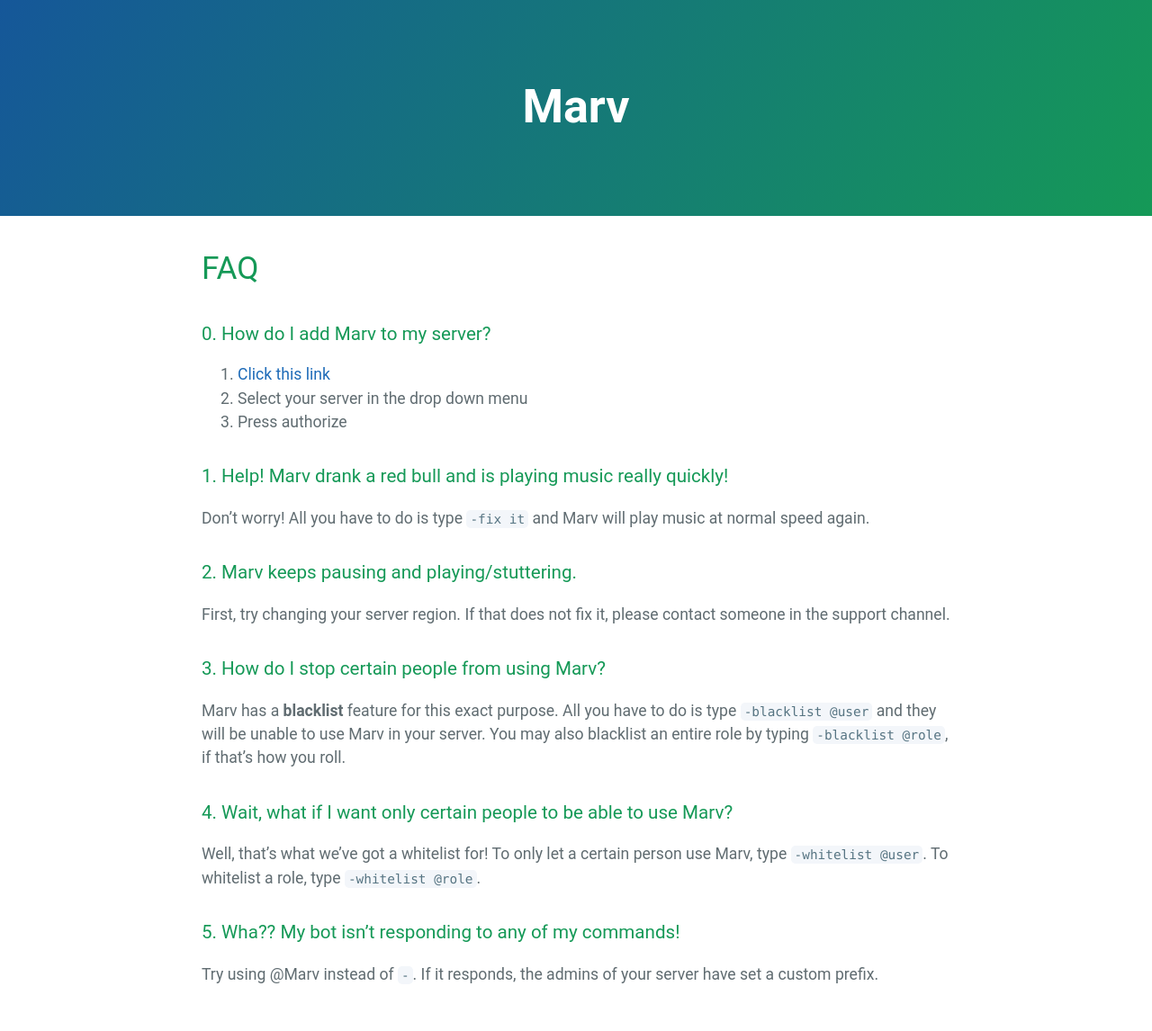
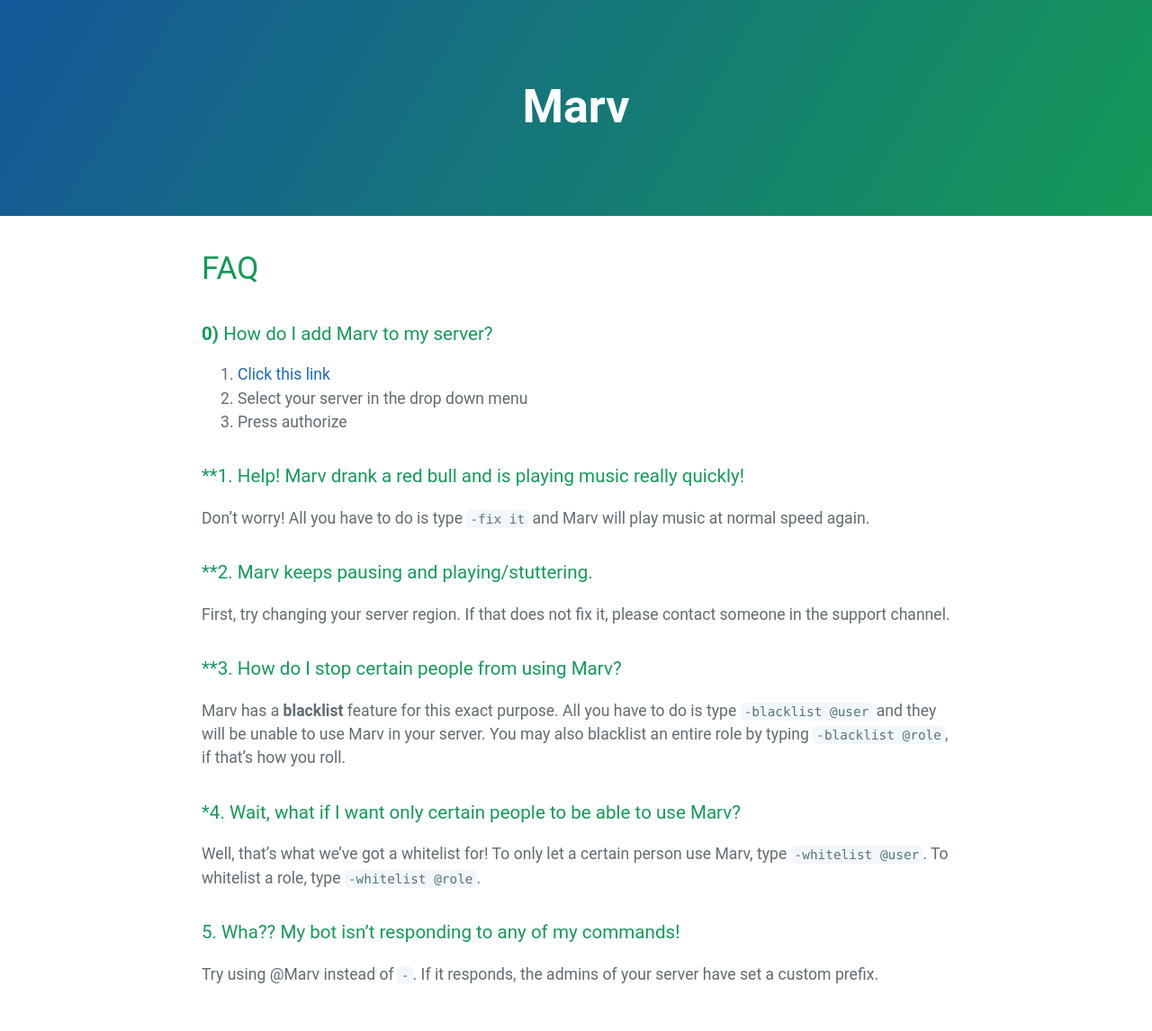
Before and after one commit to mymindishazel/marv-docs, a Jekyll site: the page built from faq.md, in a window 1280 px wide. Shown: the whole page at 90% size. Built offline with Jekyll 4.4.1, drawn with Linux system fonts in a browser that asks for light colours; our own code applies the rules of GitHub Pages for plain Markdown files.

Commit message:
Update faq.md

```diff
--- a/faq.md
+++ b/faq.md
@@ -1,20 +1,20 @@
 # FAQ
 
-### 0. How do I add Marv to my server?
+### **0)** How do I add Marv to my server?
 1. [Click this link](https://discordapp.com/oauth2/authorize?scope=bot&client_id=234395307759108106&permissions=3263552)
 2. Select your server in the drop down menu
 3. Press authorize
 
-### 1. Help! Marv drank a red bull and is playing music really quickly!
+### **1. Help! Marv drank a red bull and is playing music really quickly!
 Don't worry! All you have to do is type `-fix it` and Marv will play music at normal speed again.
 
-### 2. Marv keeps pausing and playing/stuttering.
+### **2. Marv keeps pausing and playing/stuttering.
 First, try changing your server region. If that does not fix it, please contact someone in the support channel.
 
-### 3. How do I stop certain people from using Marv?
+### **3. How do I stop certain people from using Marv?
 Marv has a **blacklist** feature for this exact purpose. All you have to do is type `-blacklist @user` and they will be unable to use Marv in your server. You may also blacklist an entire role by typing `-blacklist @role`, if that's how you roll.
 
-### 4. Wait, what if I want only certain people to be able to use Marv?
+### *4. Wait, what if I want only certain people to be able to use Marv?
 Well, that's what we've got a whitelist for! To only let a certain person use Marv, type `-whitelist @user`. To whitelist a role, type `-whitelist @role`.
 
 ### 5. Wha?? My bot isn't responding to any of my commands!
```
